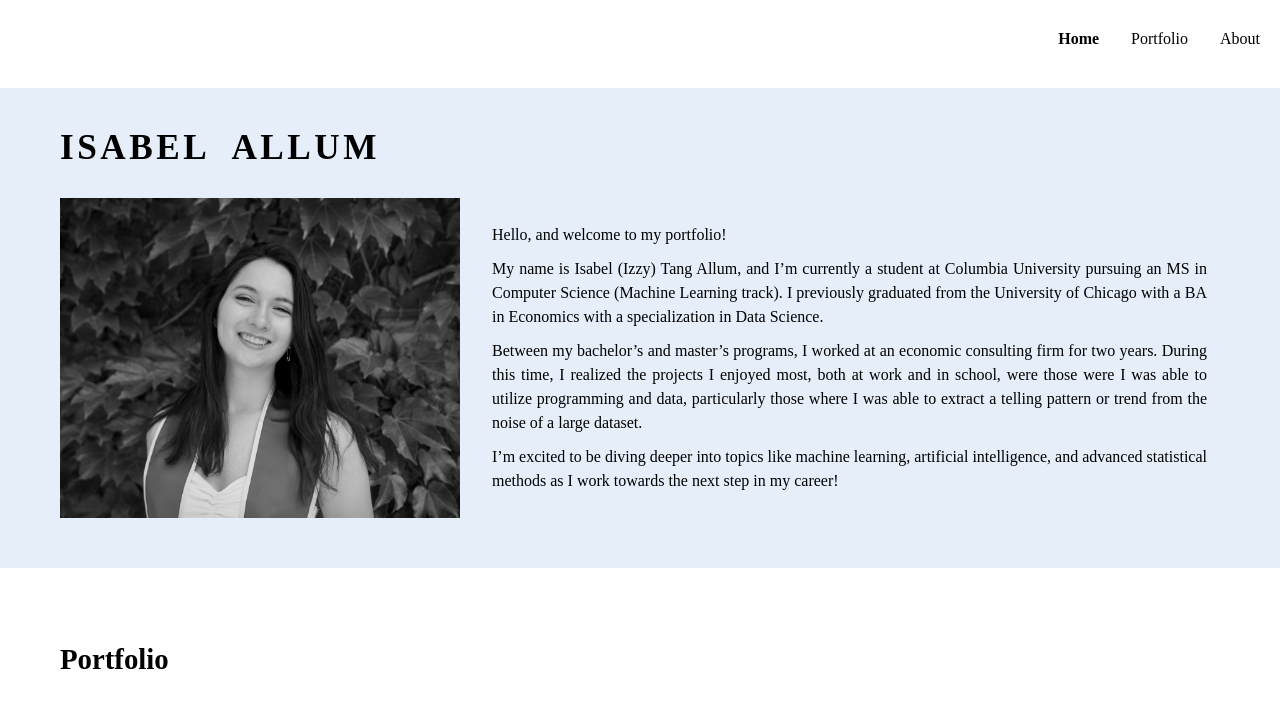
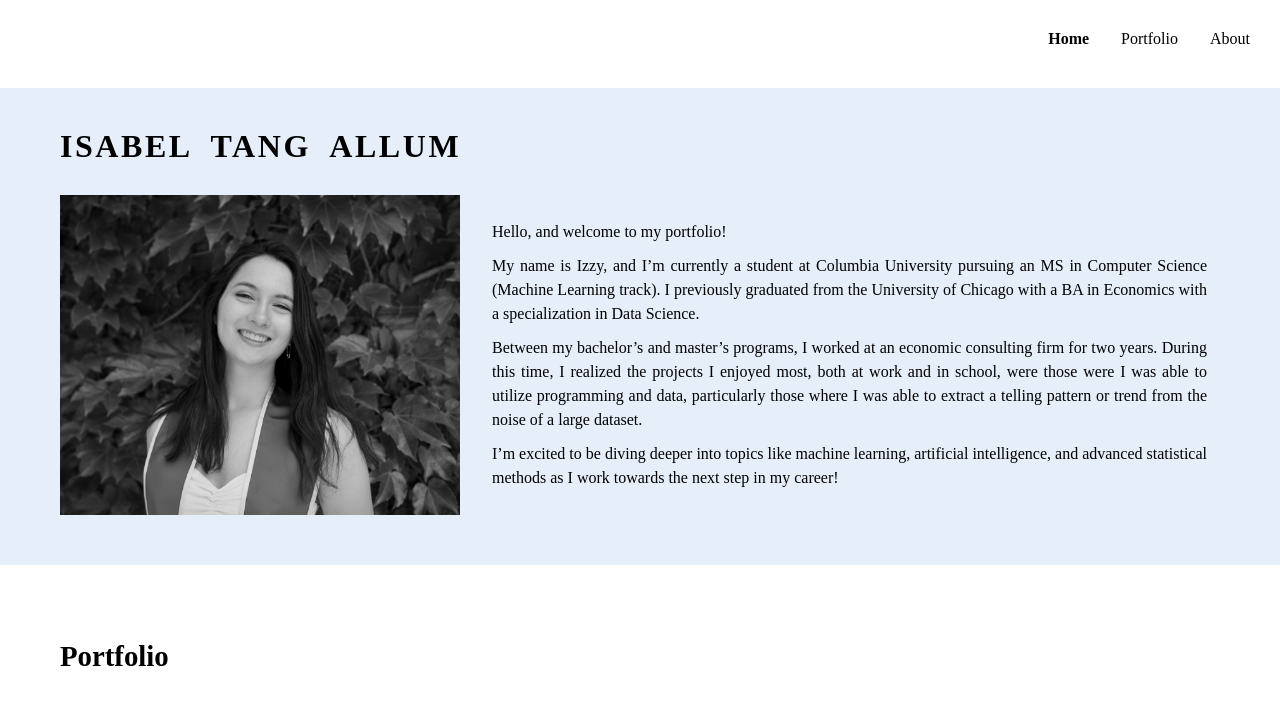
Before and after one commit to iallum/Portfolio-Website, a Jekyll site: the page built from index.html, in a window 1280 px wide, cut to the strip 0-719 px from the top of the page. Shown: the top 708 px of the strip. Built offline with Jekyll 4.4.1, drawn with Linux system fonts in a browser that asks for light colours.

Commit message:
minor cosmetic edits

```diff
--- a/assets/css/style.css
+++ b/assets/css/style.css
@@ -1,11 +1,19 @@
 * {
   box-sizing: border-box;
+}
+
+::-webkit-scrollbar {
+  display: none;
+  width: 0;
+  background: transparent;
 }
 
 body {
   font-family: Avenir Next;
   margin: 0;
   padding: 0;
+  overflow-x: hidden;
+  scrollbar-width: none;
 }
 
 h2 {
@@ -24,7 +32,7 @@
 
 header.site-header {
   padding-top: 30px;
-  padding-right: 20px;
+  padding-right: 30px;
   padding-left: 0;
 }
 header nav ul {
@@ -52,8 +60,8 @@
   margin-left: -50vw;
   margin-right: -50vw;
   background-color: #e6eefa;
-  padding: 40px 30px; /* Consistent padding top and bottom */
-  margin-top: 40px; /* This is now added to the whole stripe, not just the top */
+  padding: 40px 30px;
+  margin-top: 40px;
 }
 .intro-container {
   max-width: 1200px;
@@ -62,10 +70,10 @@
   margin-bottom: 10px;
 }
 .page-heading {
-  font-size: 2.2rem;
+  font-size: 2rem; /* 2.2 */
   margin: 0 0 30px 0;
-  letter-spacing: 0.1em;
-  word-spacing: 0.8rem;
+  letter-spacing: 0.08em; /* 0.1 */
+  word-spacing: 0.6rem; /* 0.8 */
 }
 .intro-wrapper {
   display: flex;
--- a/index.html
+++ b/index.html
@@ -5,12 +5,12 @@
 
 <section class="intro-stripe">
   <div class="intro-container">
-    <h1 class="page-heading">ISABEL ALLUM</h1>
+    <h1 class="page-heading">ISABEL TANG ALLUM</h1>
     <div class="intro-wrapper">
       <img class="profile-pic" src="assets/img/profile.jpg" alt="Isabel Allum">
       <div class="intro-text">
         <p>Hello, and welcome to my portfolio!</p>
-        <p>My name is Isabel (Izzy) Tang Allum, and I’m currently a student at Columbia University pursuing an MS in Computer Science (Machine Learning track). I previously graduated from the University of Chicago with a BA in Economics with a specialization in Data Science.</p>
+        <p>My name is Izzy, and I’m currently a student at Columbia University pursuing an MS in Computer Science (Machine Learning track). I previously graduated from the University of Chicago with a BA in Economics with a specialization in Data Science.</p>
         <p>Between my bachelor’s and master’s programs, I worked at an economic consulting firm for two years. During this time, I realized the projects I enjoyed most, both at work and in school, were those were I was able to utilize programming and data, particularly those where I was able to extract a telling pattern or trend from the noise of a large dataset.</p>
         <p>I’m excited to be diving deeper into topics like machine learning, artificial intelligence, and advanced statistical methods as I work towards the next step in my career!</p>
       </div>
```
Also changed, not shown: 1 other file.
